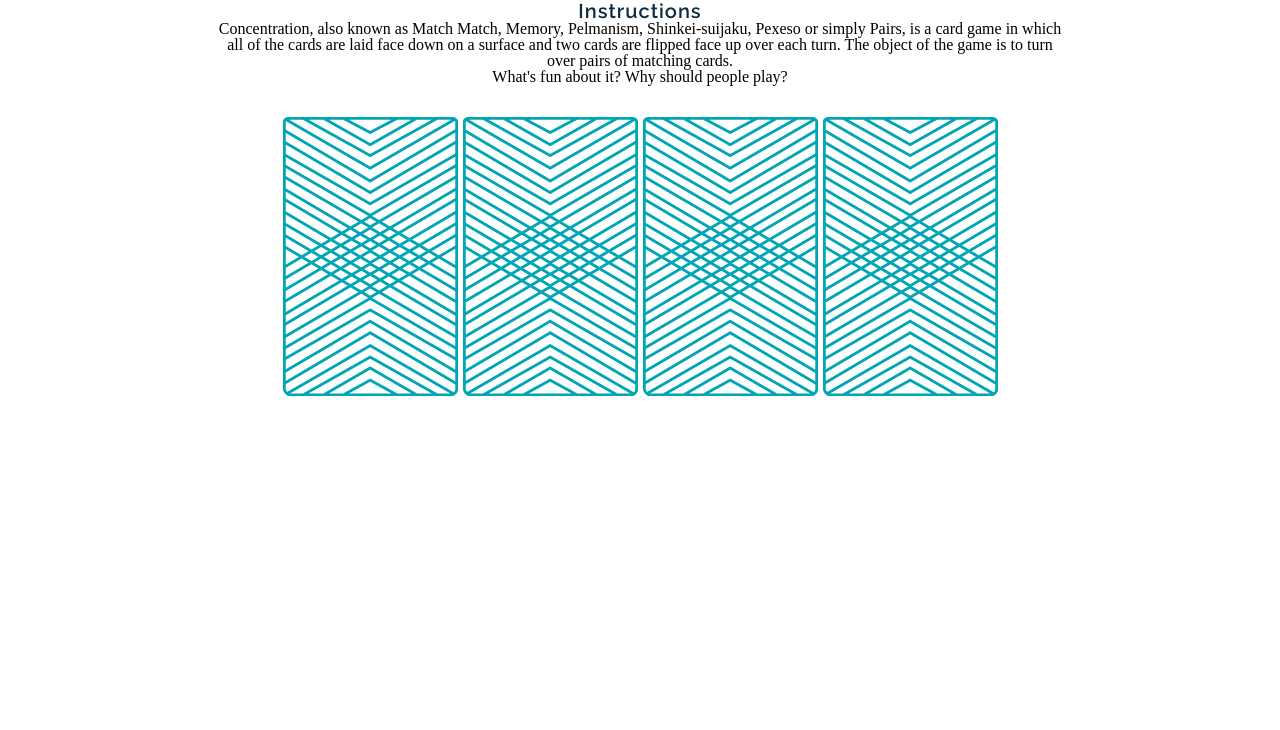
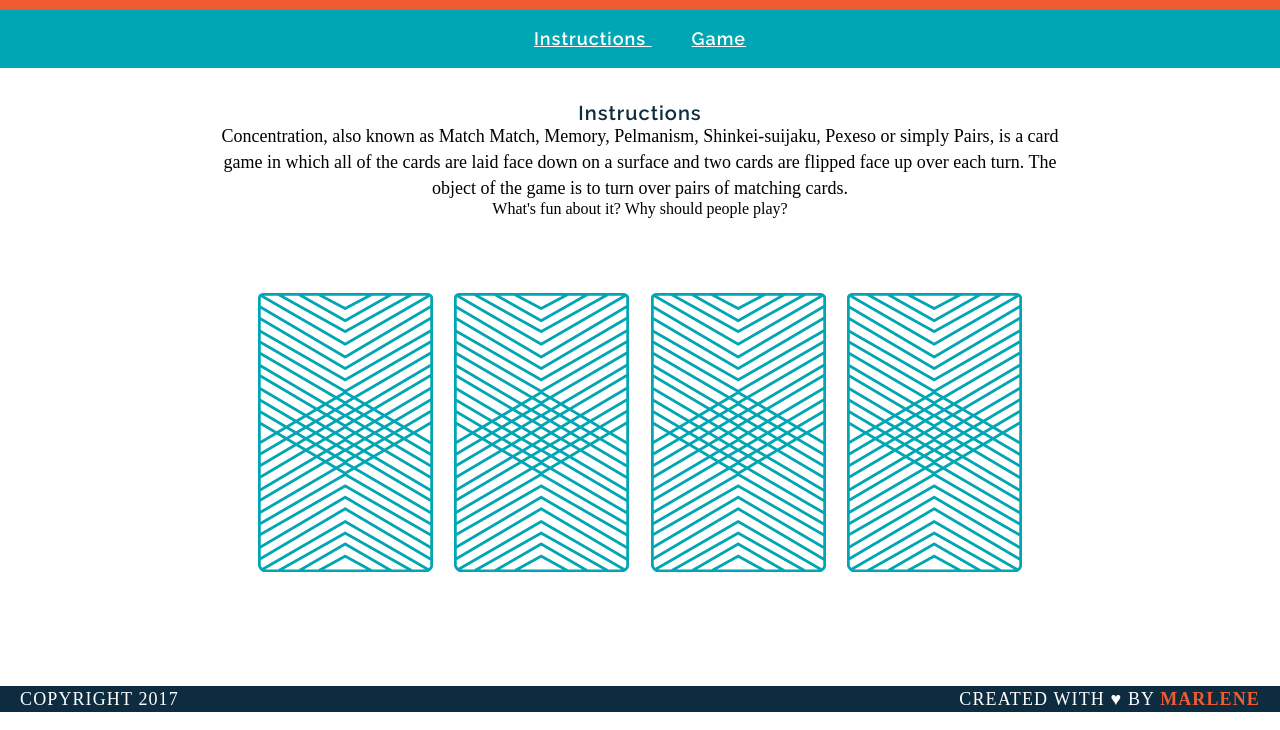
Before and after one commit to mardb/wdi-fundamentals-memorygame, a plain HTML site: page memory_game/index.html in a window 1280 px wide. Shown: the part 95-825 px from the top of the page. Before the commit the page ends 800 px from the top, so only its background shows below. Drawn offline with Linux system fonts and the light colour scheme; a web font is replaced by a local one.

Commit message:
end of html css

```diff
--- a/memory_game/css/style.css
+++ b/memory_game/css/style.css
@@ -23,6 +23,7 @@ a {
   font-weight: 600;
   font-size: 18px;
   margin: 0px 20px;
+  border-bottom: 2px solid transparent;
 }
 
 #instructionsTitle {
@@ -60,3 +61,41 @@ main {
 img {
   margin: 40px 8px;
 }
+
+footer {
+  text-transform: uppercase;
+  padding: 0 20px;
+  background: #0d2c40;
+  color: white;
+  font-size: 14px;
+  letter-spacing: .08em;
+  font-weight: 500;
+  font-family: 'Raleway';
+}
+
+
+.copyright {
+  float: left;
+}
+
+.message {
+  float: right;
+}
+
+.clearfix:after {
+  visibility: hidden;
+  display: block;
+  content: " ";
+  clear: both;
+  height: 0;
+  font-size: 0;
+}
+
+.name {
+  color: #f15b31;
+  font-weight: 700;
+
+}
+
+
+a:hover {}
--- a/memory_game/index.html
+++ b/memory_game/index.html
@@ -8,8 +8,9 @@
   <meta http-equiv="X-UA-Compatible" content="ie=edge" />
   <link href="https://fonts.googleapis.com/css?family=Droid+Serif|Raleway:400,500,600,700" rel="stylesheet">
   <link href="https://fonts.googleapis.com/css?family=Open+Sans&display=swap" rel="stylesheet">
+  <link href="css/reset.css" rel="stylesheet" type="text/css">
   <link href="css/style.css" rel="stylesheet" type="text/css">
-  <link href="css/reset.css" rel="stylesheet" type="text/css">
+
 
   <title>Memory Card Game</title>
   <style>
@@ -45,6 +46,14 @@
           <img src='images/back.png' alt='king king-of-hearts'>
         </div>
   </main>
+  <footer class='clearfix'>
+    <p class='copyright'>
+      Copyright 2017
+    </p>
+    <p class='message'>
+      Created with &hearts; by <span class="name">Marlene</span>
+    </p>
+  </footer>
 </body>
 
 </html>
```
